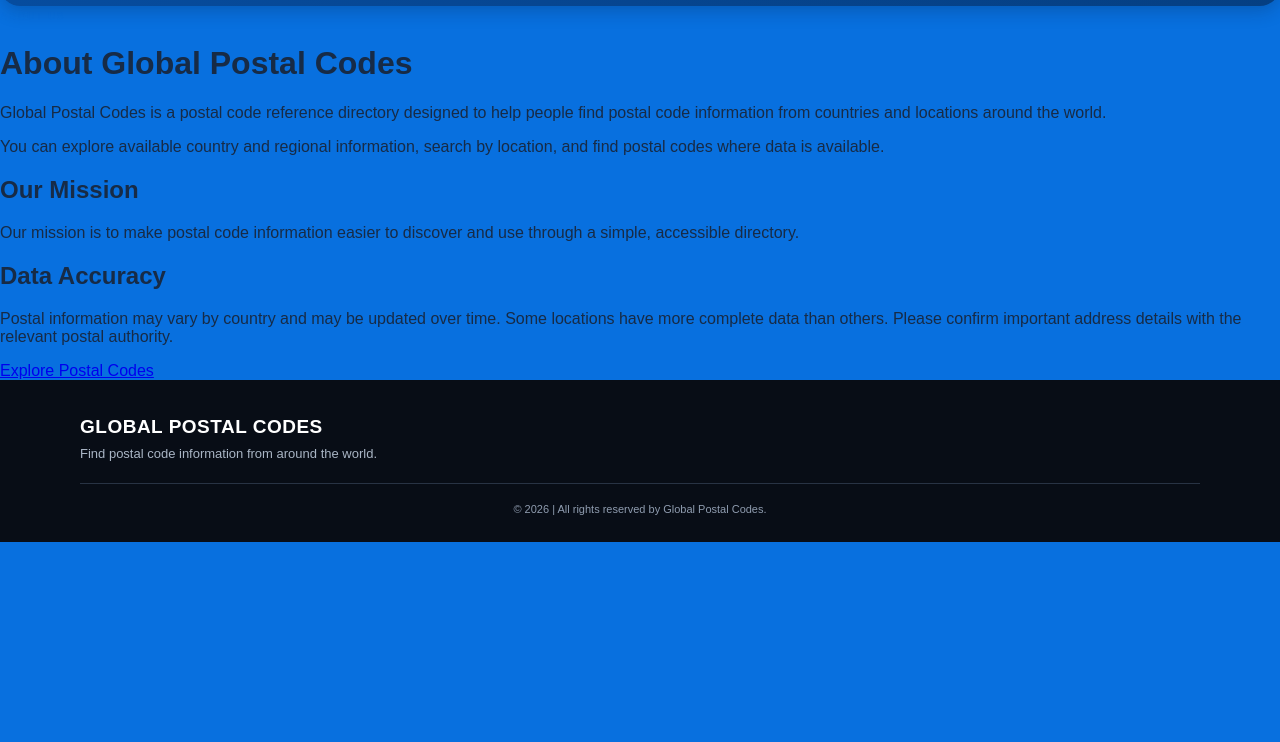
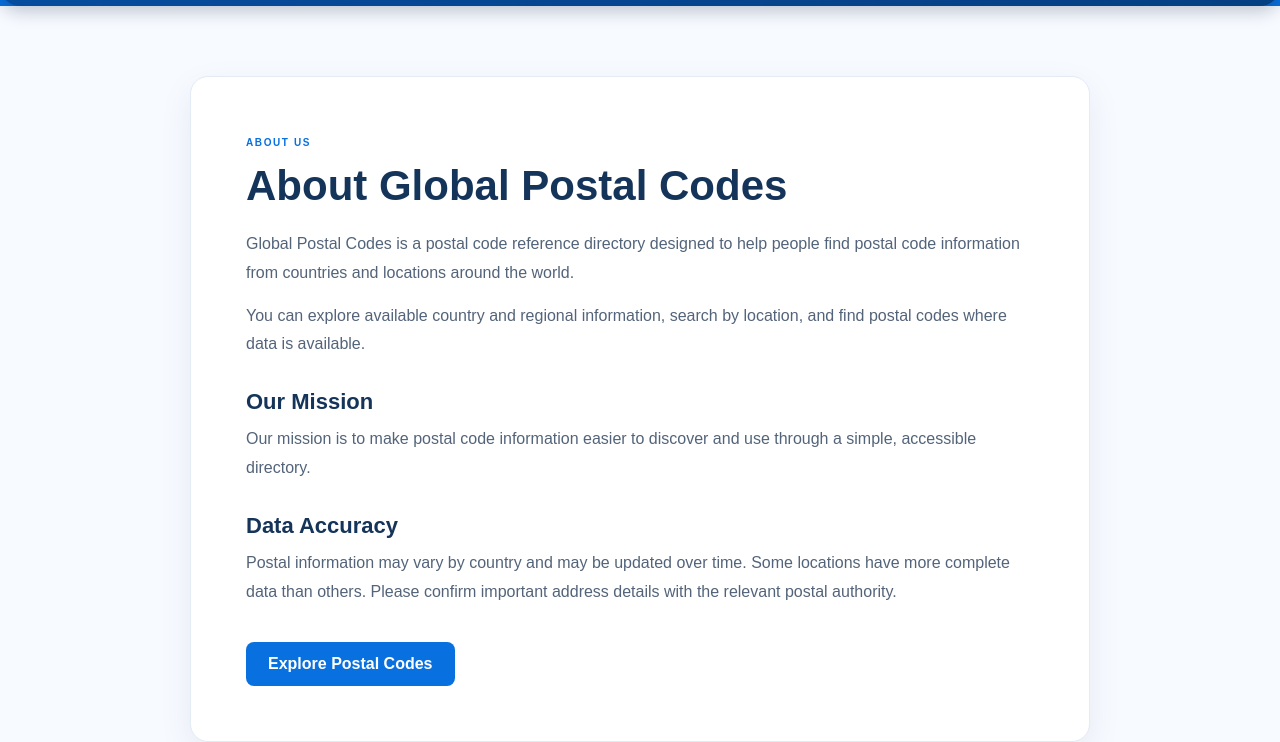
Before and after one commit to codersshamim/gpc, a website: page public/about.html in a window 1280 px wide. Shown: the part 74-816 px from the top of the page. Drawn offline with Linux system fonts and the light colour scheme.

Commit message:
Style About page

```diff
--- a/public/style.css
+++ b/public/style.css
@@ -188,3 +188,7 @@ button.country-level-card:hover{border-color:#9bc5f4;box-shadow:0 7px 18px #123a
 .country-flag{display:block;width:32px;height:24px;object-fit:cover;border-radius:3px;flex:0 0 32px;font-size:0;line-height:0;box-shadow:0 1px 3px #00000018}
 .popular-country-card .country-flag{width:40px;height:30px;flex-basis:40px}
 .country-detail-flag{width:36px;height:27px;object-fit:cover;border-radius:3px;vertical-align:middle;margin-right:10px;box-shadow:0 1px 3px #00000018}
+
+
+/* About page */
+.about-page{min-height:62vh;background:#f7faff;padding:70px 22px 85px}.about-content{max-width:900px;margin:0 auto;background:#fff;border:1px solid #e3ebf5;border-radius:18px;padding:clamp(28px,5vw,55px);box-shadow:0 12px 35px rgba(17,48,88,.07)}.about-content h1{font-size:clamp(30px,4vw,42px);color:#15345a;margin:12px 0 20px}.about-content h2{font-size:22px;color:#15345a;margin:30px 0 10px}.about-content p{font-size:16px;line-height:1.8;color:#53647a;margin:0 0 14px}.about-home-link{display:inline-block;margin-top:22px;padding:13px 22px;border-radius:8px;background:#0870df;color:#fff;text-decoration:none;font-weight:700}.about-home-link:hover{background:#055bb8}
```
